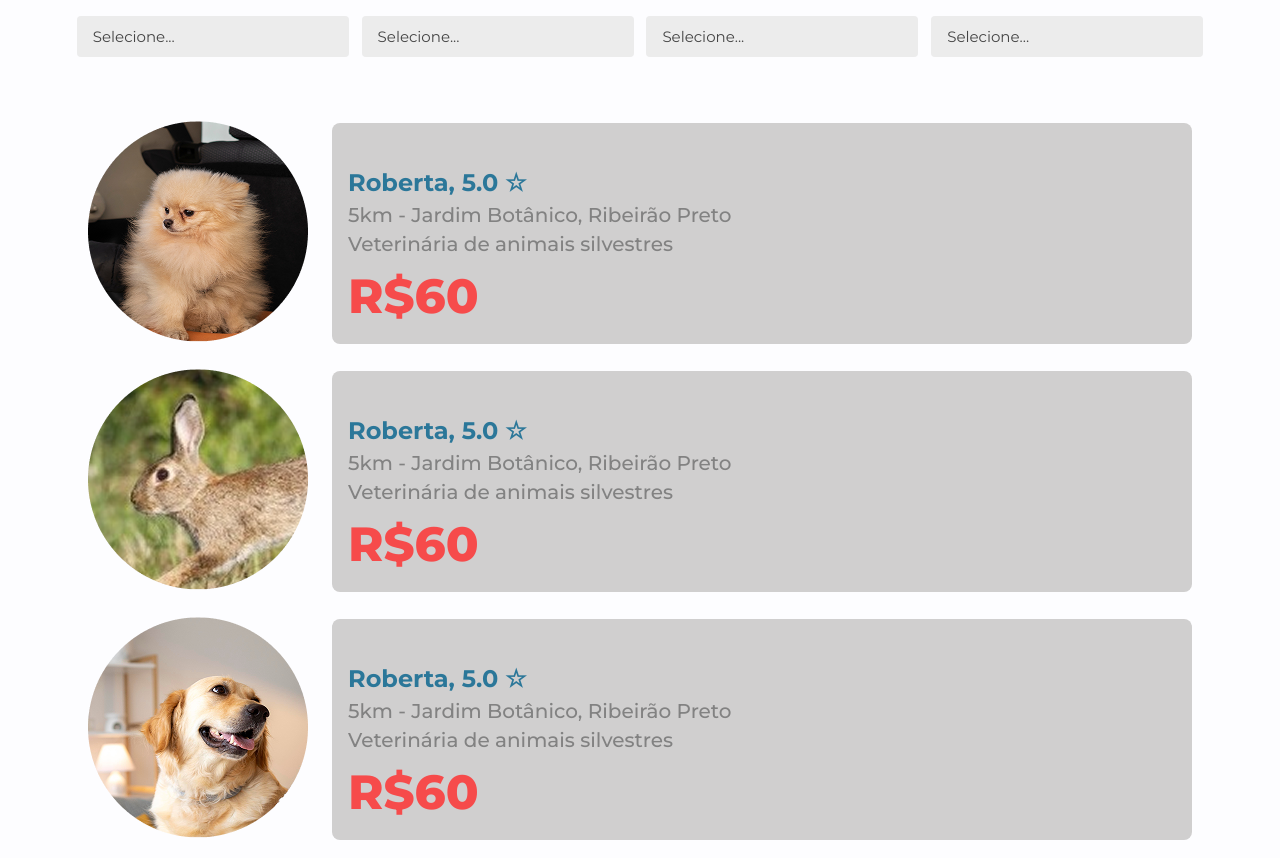
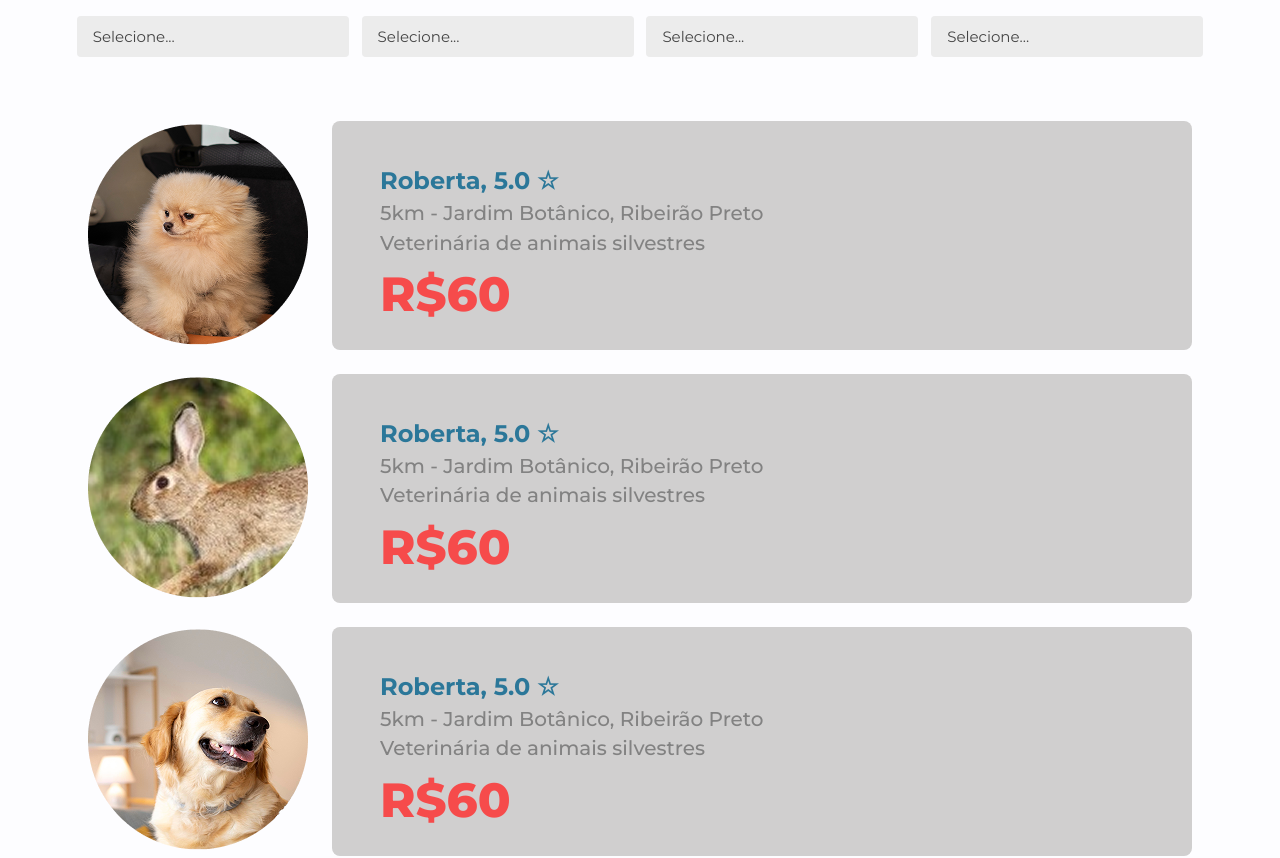
Before and after one commit to LuiFoo/React-PetHop, a React (Vite) app: page /chame-um-hop in a window 1280 px wide. Shown: the part 900-1758 px from the top of the page. Built offline with nearby package versions, Linux system fonts and the light colour scheme.

Commit message:
Usuarios Padding

```diff
--- a/src/componentes/ChameHop/Section/ListaUsuario/index.tsx
+++ b/src/componentes/ChameHop/Section/ListaUsuario/index.tsx
@@ -47,7 +47,7 @@ const SectionContainer = styled.section`
     border-radius: 0.5rem;
     height: 100%;
     background-color:rgb(208, 207, 207);
-    padding: 3rem 0 1.5rem 1rem;
+    padding: 3rem 0 2rem 3rem;
     width: 100%;
 `
 
```
